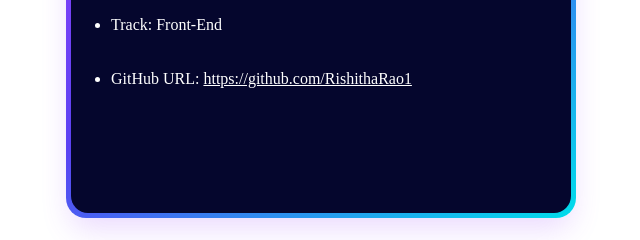
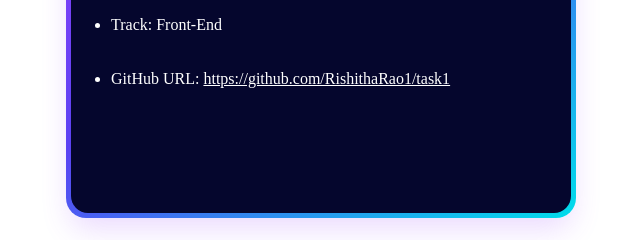
Before and after one commit to RishithaRao1/task1, a plain HTML site: page index-1.html in a window 1280 px wide. Shown: the part 445-685 px from the top of the page, 319-959 px from the left. Drawn offline with Linux system fonts and the light colour scheme.

Commit message:
Update index.html

```diff
--- a/index-1.html
+++ b/index-1.html
@@ -19,7 +19,7 @@
                 <li>Current Day of the Week: <span id="currentDayOfTheWeek" data-testid="currentDayOfTheWeek"></span></li> <br><br>
                 <li>Current UTC Time: <span id="currentUTCTime" data-testid="currentUTCTime"></span></li> <br><br>
                 <li>Track: <span data-testid="myTrack">Front-End</span></li><br><br>
-                <li>GitHub URL: <a href="https://github.com/RishithaRao1" data-testid="githubURL">https://github.com/RishithaRao1</a></li>
+                <li>GitHub URL: <a href="https://github.com/RishithaRao1/task1" data-testid="githubURL">https://github.com/RishithaRao1/task1</a></li>
             </ul>
         </div>
     </div>
```
